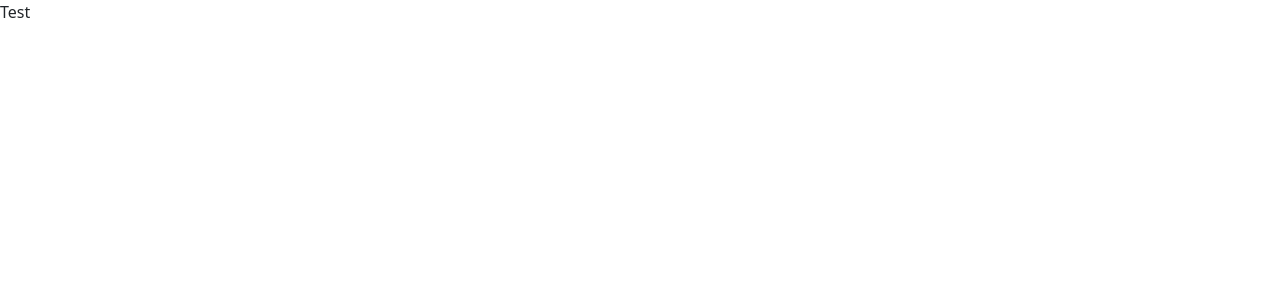
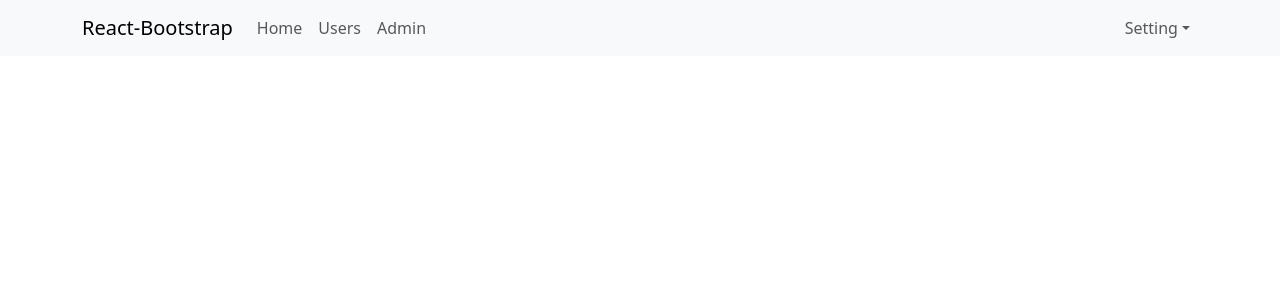
Before and after one commit to hunggtham/React-learning, a React (Create React App) app: page / in a window 1280 px wide. Shown: the top 300 px of the page. Built offline with nearby package versions, Linux system fonts and the light colour scheme.

Commit message:
init header

```diff
--- a/src/App.js
+++ b/src/App.js
@@ -1,12 +1,12 @@
 // import logo from './logo.svg';
 import './App.css';
-
+import Header from "./components/Header/Header";
 
 function App() {
   return (
     <div className="app-container">
       <header className="App-header">
-        <div>Test</div>
+        <Header />
       </header>
     </div>
   );
--- /dev/null
+++ b/src/components/Header/Header.js
@@ -0,0 +1,40 @@
+import Container from 'react-bootstrap/Container';
+import Nav from 'react-bootstrap/Nav';
+import Navbar from 'react-bootstrap/Navbar';
+import NavDropdown from 'react-bootstrap/NavDropdown';
+
+const Header = () => {
+    return (
+        <Navbar bg="light" expand="lg">
+            <Container>
+                <Navbar.Brand href="#home">React-Bootstrap</Navbar.Brand>
+                <Navbar.Toggle aria-controls="basic-navbar-nav" />
+                <Navbar.Collapse id="basic-navbar-nav">
+                    <Nav className="me-auto">
+                        <Nav.Link href="#home">Home</Nav.Link>
+                        <Nav.Link href="#link">Users</Nav.Link>
+                        <Nav.Link href="#link">Admin</Nav.Link>
+
+                    </Nav>
+                    <Nav>
+                        <NavDropdown title="Setting" id="basic-nav-dropdown">
+                            <NavDropdown.Item href="#action/3.1">Action</NavDropdown.Item>
+                            <NavDropdown.Item href="#action/3.2">
+                                Log Out
+                            </NavDropdown.Item>
+                            <NavDropdown.Item href="#action/3.3">
+                                Profile
+                            </NavDropdown.Item>
+                            {/* <NavDropdown.Divider /> */}
+                            {/* <NavDropdown.Item href="#action/3.4">
+                                Separated link
+                            </NavDropdown.Item> */}
+                        </NavDropdown>
+                    </Nav>
+                </Navbar.Collapse>
+            </Container>
+        </Navbar>
+    );
+}
+
+export default Header;
```
